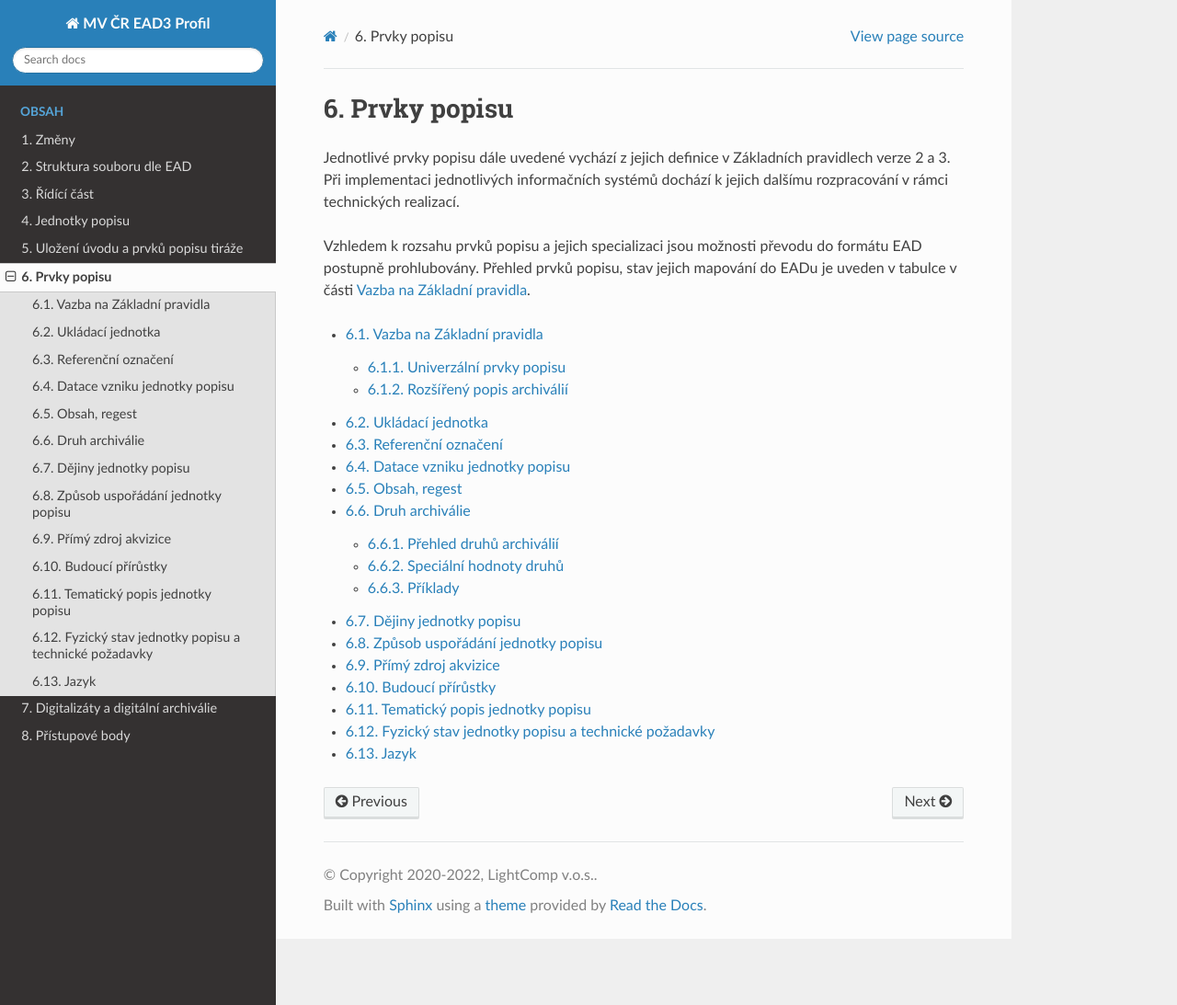
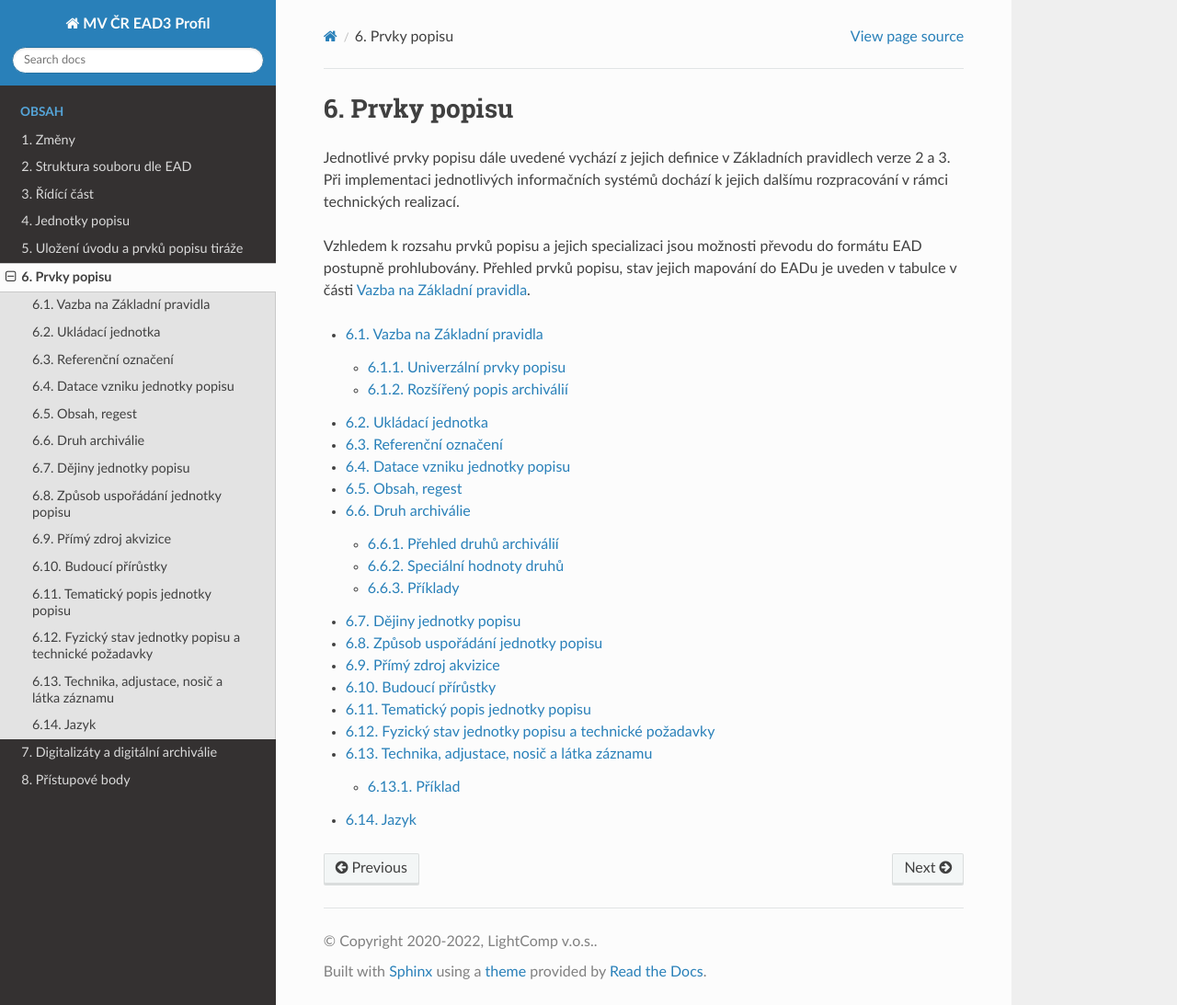
Before and after one commit to elzasw/ead3doc, a Sphinx documentation site: the page built from doc/source/prvky-popisu.rst, in a window 1280 px wide and 1093 px high. Shown: the whole window at 92% size. Built offline with Sphinx 7.4.7 and the Read the Docs theme 2.0.0, drawn with Linux system fonts in a browser that asks for light colours.

Commit message:
Přidání PP: ZP5.2.8 Technika, adjustace, nosič a látka záznamu

```diff
--- a/doc/source/archdesc/jp-charakteristika.rst
+++ b/doc/source/archdesc/jp-charakteristika.rst
@@ -14,3 +14,4 @@ s hodnotou atributů:
 
 Jedná se o prvky popisu:
  - :ref:`ead_item_types_druharch`
+ - :ref:`ead_item_types_technika`
--- a/doc/source/prvky-popisu.rst
+++ b/doc/source/prvky-popisu.rst
@@ -33,4 +33,5 @@ v části :ref:`ead_item_types_overview`.
   prvky-popisu/bud-prirustky.rst
   prvky-popisu/tem-popis.rst
   prvky-popisu/fyz-stav.rst
+  prvky-popisu/technika.rst
   prvky-popisu/jazyk.rst
--- /dev/null
+++ b/doc/source/prvky-popisu/technika.rst
@@ -0,0 +1,27 @@
+.. _ead_item_types_technika:
+
+===================================================
+Technika, adjustace, nosič a látka záznamu
+===================================================
+
+Další popis viz: ZP5.2.8 Technika, adjustace, nosič a látka záznamu
+
+Uvádí se v elementu `<physfacet> <http://www.loc.gov/ead/EAD3taglib/EAD3.html#elem-physfacet>`_,
+který je součástí :ref:`ead_jp_char`. Element je nutné uvést v kontextu souvisejících hodnot.
+
+V elementu se uvádí jen textová hodnota.
+
+Příklad
+===========
+
+Neuvedený druh jednotlivosti napsaný na stroji (strojopis):
+
+
+.. code-block:: xml
+
+   <ead:physdescstructured physdescstructuredtype="materialtype"
+                           coverage="whole">
+     <ead:quantity>1</ead:quantity>
+     <ead:unittype>item</ead:unittype>
+     <ead:physfacet>strojopis</ead:physfacet>
+   </ead:physdescstructured>
--- a/doc/source/zmeny.rst
+++ b/doc/source/zmeny.rst
@@ -30,4 +30,5 @@ Březen 2022
 -----------------
  * nová podkapitola: :ref:`ead_jp_char`
  * přidání prvku popisu: :ref:`ead_item_types_druharch`
+ * přidání prvku popisu: :ref:`ead_item_types_technika`
  * změna způsobu uvádění EJ v pomůcce: :ref:`ead_archdesc_physdescstruct`, nově: ``otherphysdescstructuredtype="UNIT_TYPE"``
```
